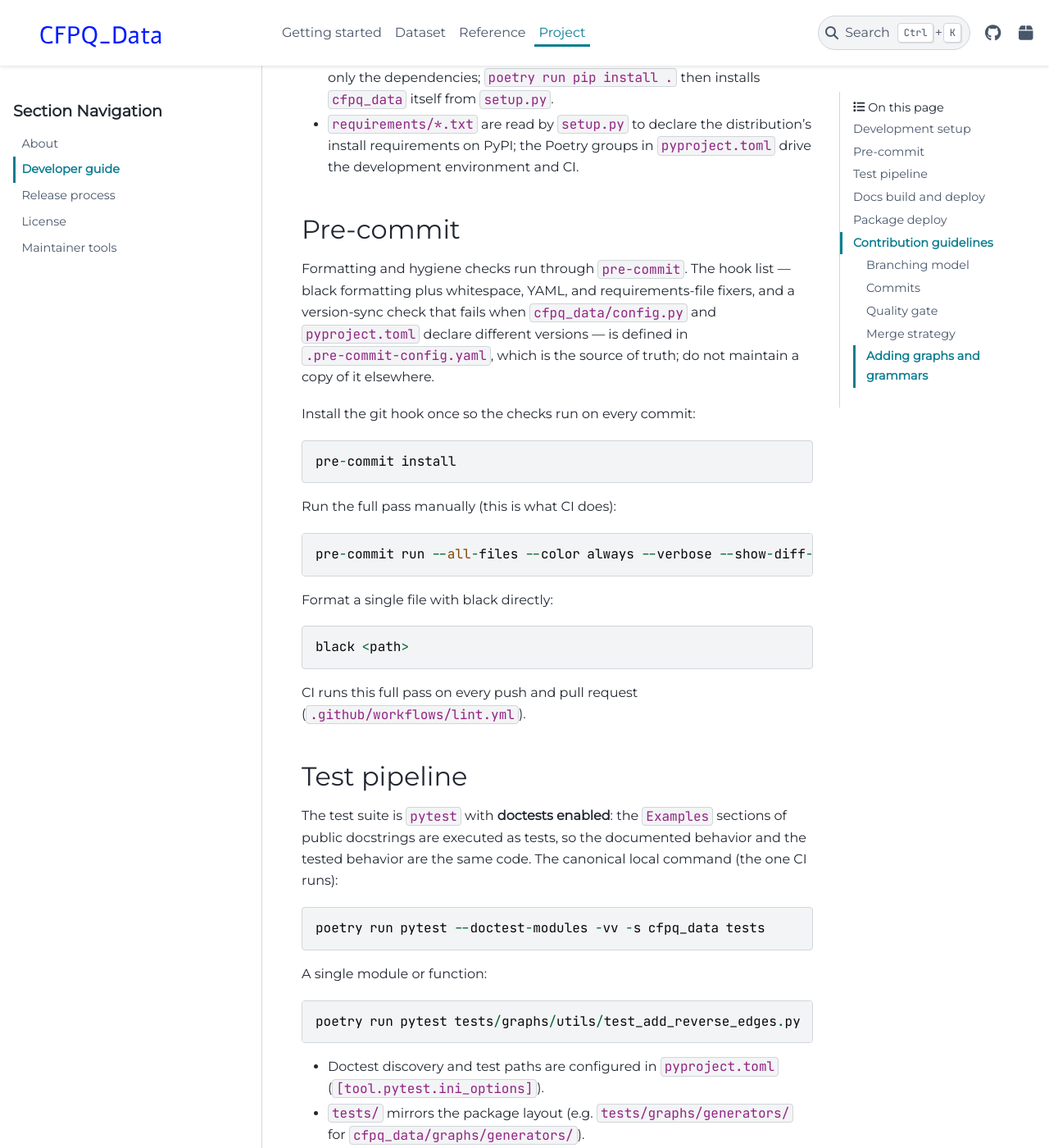
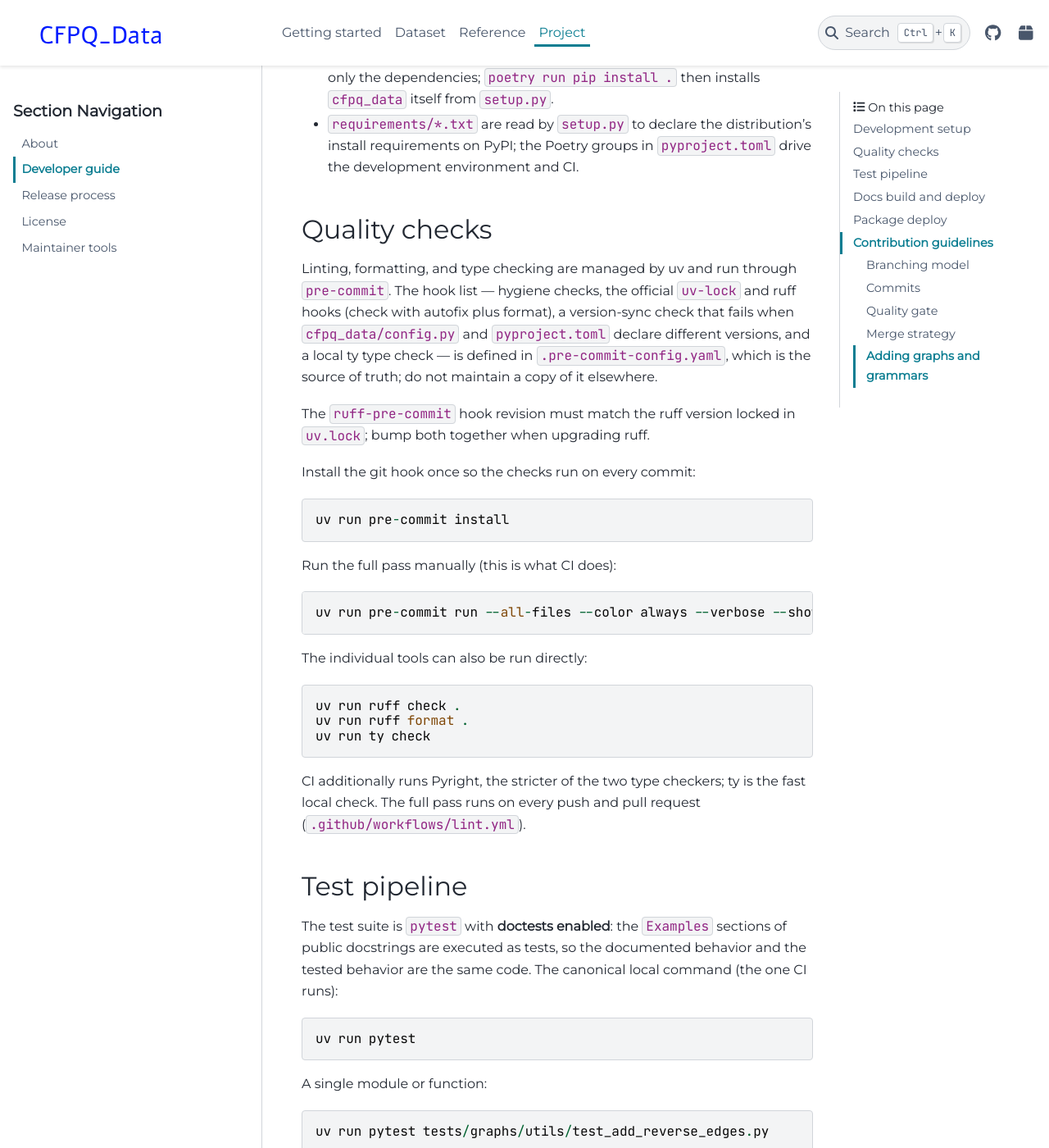
Before and after one commit to FormalLanguageConstrainedPathQuerying/CFPQ_Data, a Sphinx documentation site: the page built from docs/developer.rst, in a window 1280 px wide and 1400 px high, scrolled down 694 px. Shown: the whole window at 82% size. Built offline with Sphinx 7.4.7 and the PyData theme 0.15.4, drawn with Linux system fonts in a browser that asks for light colours; the version number is read from the project's files by our own code; some of the changed text lies outside the part shown.

Commit message:
feat(37-S5): rewrite pre-commit config with the official uv and ruff hooks
Replace the black hook with the official astral-sh hooks: uv-pre-commit
0.12.15 (uv-lock) and ruff-pre-commit v0.16.7 (ruff-check --fix,
ruff-format), bump pre-commit-hooks to v6.0.0 and drop
requirements-txt-fixer (there is no requirements.txt anymore). Add a local
ty-check hook (uv run ty check) alongside the existing version-sync hook.

docs/developer.rst: replace the "Pre-commit" section with "Quality
checks" — the config file stays the single source of truth for the hook
list, the ruff-pre-commit rev must match the locked ruff version, local
commands are uv run ruff check/format and uv run ty check, and CI
additionally runs Pyright (ty is the fast local check). Update the Test
pipeline commands to uv run pytest and add type checking to the quality
gate list.

pre-commit run --all-files: all 8 hooks pass. Also records the S4
completion hash in the detailed plan.

```diff
--- a/docs/developer.rst
+++ b/docs/developer.rst
@@ -37,31 +37,38 @@ CI workflows install their dependencies through it:
   distribution's install requirements on PyPI; the Poetry groups in
   ``pyproject.toml`` drive the development environment and CI.
 
-.. _developer-precommit:
+.. _developer-quality:
 
-Pre-commit
-----------
+Quality checks
+--------------
 
-Formatting and hygiene checks run through ``pre-commit``. The hook list —
-black formatting plus whitespace, YAML, and requirements-file fixers, and a
-version-sync check that fails when :file:`cfpq_data/config.py` and
-:file:`pyproject.toml` declare different versions — is defined in
+Linting, formatting, and type checking are managed by uv and run through
+``pre-commit``. The hook list — hygiene checks, the official ``uv-lock`` and
+ruff hooks (check with autofix plus format), a version-sync check that fails
+when :file:`cfpq_data/config.py` and :file:`pyproject.toml` declare different
+versions, and a local ty type check — is defined in
 :file:`.pre-commit-config.yaml`, which is the source of truth; do not
 maintain a copy of it elsewhere.
 
+The ``ruff-pre-commit`` hook revision must match the ruff version locked in
+:file:`uv.lock`; bump both together when upgrading ruff.
+
 Install the git hook once so the checks run on every commit::
 
-   pre-commit install
+   uv run pre-commit install
 
 Run the full pass manually (this is what CI does)::
 
-   pre-commit run --all-files --color always --verbose --show-diff-on-failure
+   uv run pre-commit run --all-files --color always --verbose --show-diff-on-failure
 
-Format a single file with black directly::
+The individual tools can also be run directly::
 
-   black <path>
+   uv run ruff check .
+   uv run ruff format .
+   uv run ty check
 
-CI runs this full pass on every push and pull request
+CI additionally runs Pyright, the stricter of the two type checkers; ty is
+the fast local check. The full pass runs on every push and pull request
 (:file:`.github/workflows/lint.yml`).
 
 .. _developer-tests:
@@ -74,11 +81,11 @@ sections of public docstrings are executed as tests, so the documented
 behavior and the tested behavior are the same code. The canonical local
 command (the one CI runs)::
 
-   poetry run pytest --doctest-modules -vv -s cfpq_data tests
+   uv run pytest
 
 A single module or function::
 
-   poetry run pytest tests/graphs/utils/test_add_reverse_edges.py
+   uv run pytest tests/graphs/utils/test_add_reverse_edges.py
 
 - Doctest discovery and test paths are configured in ``pyproject.toml``
   (``[tool.pytest.ini_options]``).
@@ -167,8 +174,9 @@ no exceptions:
 
 1. The full test suite: 0 failures, 0 skipped.
 2. The full pre-commit pass: no errors.
-3. The docs build: exit 0 under the no-warnings policy.
-4. The link check: no broken or timed-out links.
+3. Type checking: ``uv run ty check`` and Pyright both report no errors.
+4. The docs build: exit 0 under the no-warnings policy.
+5. The link check: no broken or timed-out links.
 
 Merge strategy
 ~~~~~~~~~~~~~~
```
Also changed, not shown: tasks/detailed_plan.md (+1 -1 lines), .pre-commit-config.yaml.
